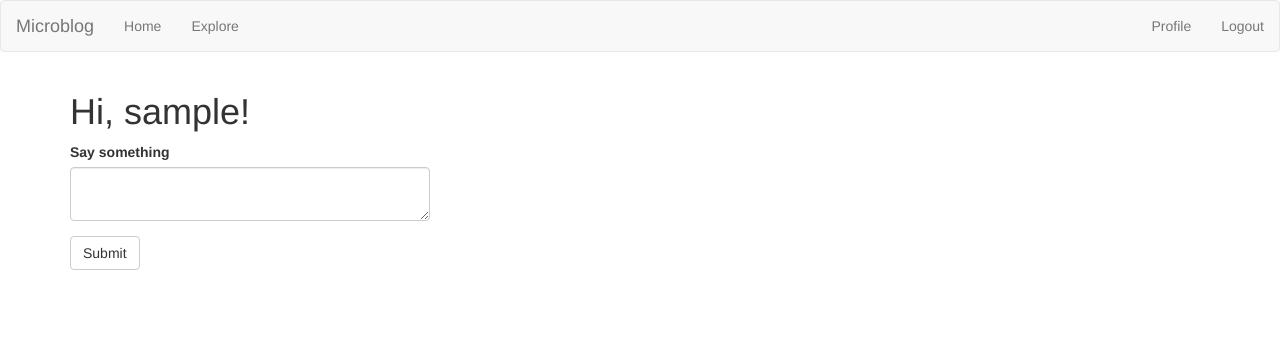
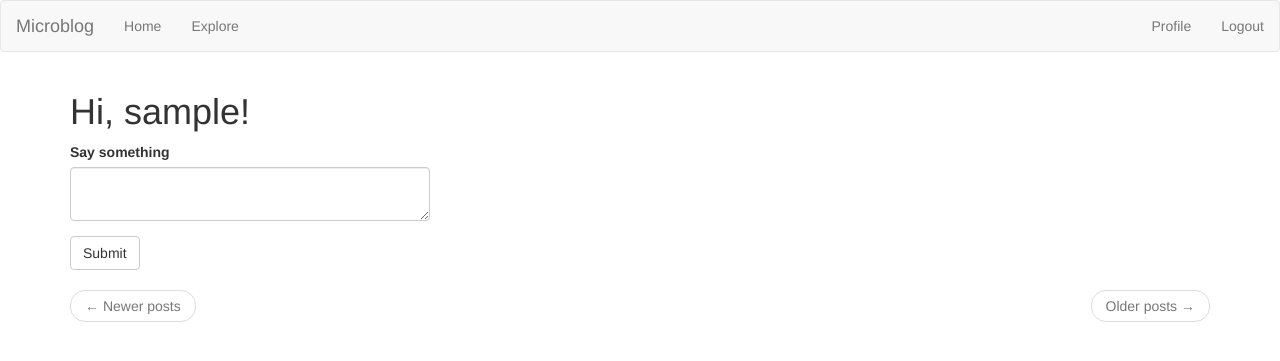
Before and after one commit to 457r0ch1mp/microblog, a Flask app: page / in a window 1280 px wide. Shown: the top 361 px of the page. Run offline with Flask 2, Linux system fonts and the light colour scheme; the visitor is signed in with stand-in values (Sample User, id 1); data comes from the database, SQL or seed files in the repository; data that the repository does not hold is empty; some libraries are stand-ins or nearby versions.

Commit message:
Style next and prev links with bootstrap

```diff
--- a/app/templates/index.html
+++ b/app/templates/index.html
@@ -13,10 +13,18 @@
     {% for post in posts %}
         {% include "_post.html" %}
     {% endfor %}
-    {% if prev_url %}
-    <a href="{{ prev_url }}">Newer posts</a>
-    {% endif %}
-    {% if next_url %}
-    <a href="{{ next_url }}">Older posts</a>
-    {% endif %}
+    <nav aria-label="...">
+        <ul class="pager">
+            <li class="previous{% if not prev_url %} disabled{% endif %}">
+                <a href="{{ prev_url or '#' }}">
+                    <span aria-hidden="true">&larr;</span> Newer posts
+                </a>
+            </li>
+            <li class="next{% if not next_url %} disabled{% endif %}">
+                <a href="{{ next_url or '#' }}">
+                    Older posts <span aria-hidden="true">&rarr;</span>
+                </a>
+            </li>
+        </ul>
+    </nav>
 {% endblock %}
```
